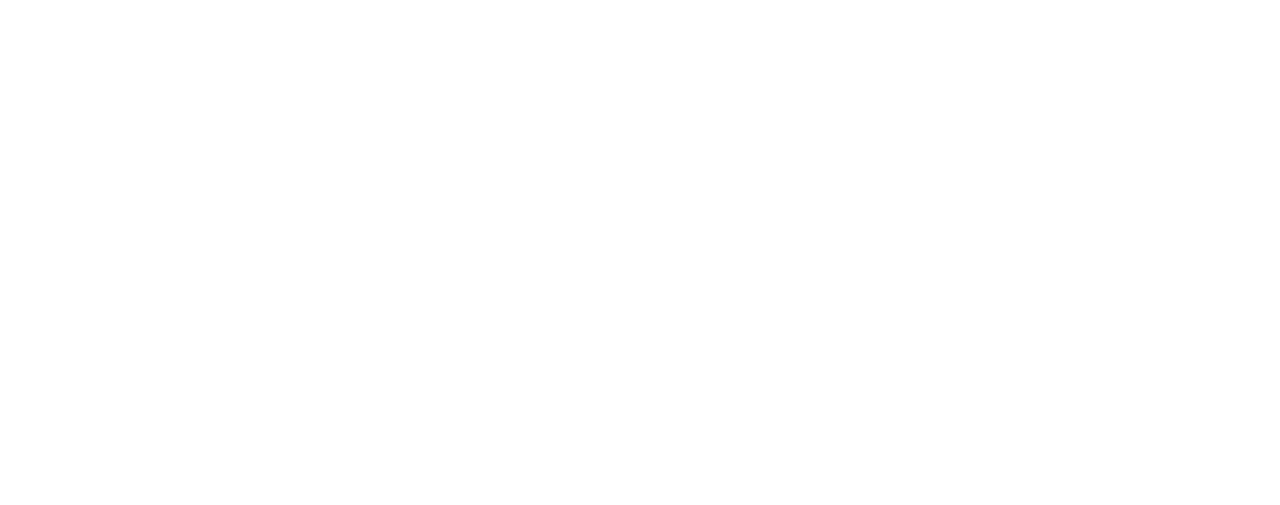
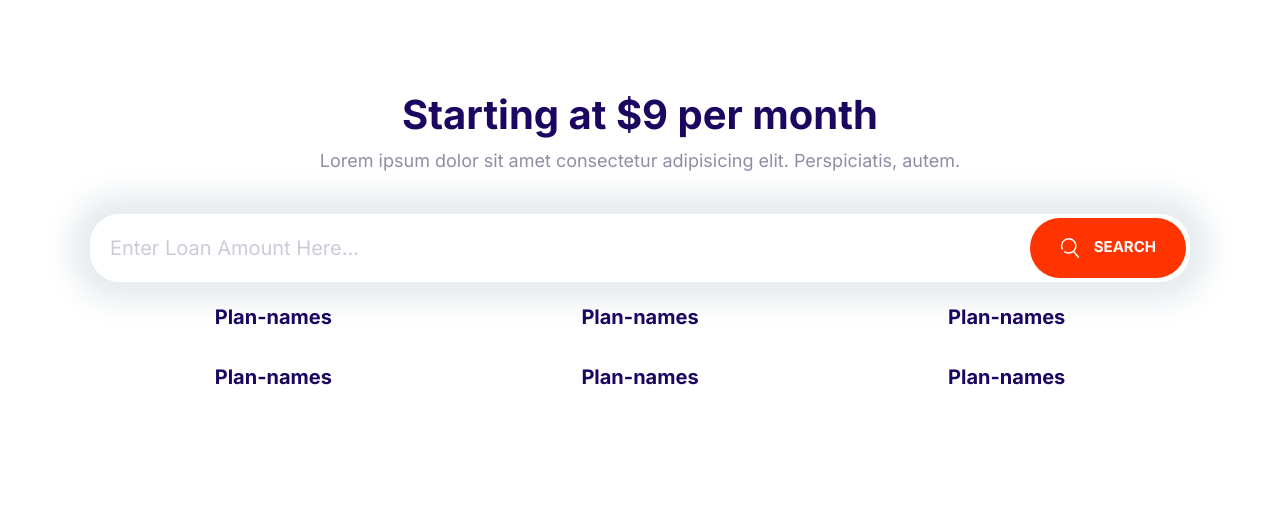
Before and after one commit to MingCong014/SGML, a plain HTML site: page index.html in a window 1280 px wide. Drawn offline with Linux system fonts and the light colour scheme.

Commit message:
Optimizing image + domain block component half way

```diff
--- a/CSS/styles.css
+++ b/CSS/styles.css
@@ -38,6 +38,7 @@ h2,
 h3 {
   color: var(--color-headings);
   margin-bottom: 1rem;
+  line-height: 1.1;
 }
 
 h1 {
@@ -220,11 +221,19 @@ This is entirely a new class. In BEM, use a single hyphen to separate multiple w
   font-size: 1.8rem;
   font-weight: 600;
   margin: 1rem 0; /* adding vertical margin to separate button from other elements */
+  outline: 0; /* This is to prevent chrome from adding outline after clicking in older versions */
   padding: 2rem 3rem;
   text-align: center;
   text-transform: uppercase;
-  white-space: nowrap; /* When in limited space, the text in button
-  doesn't wrap on to the 2nd line */
+  white-space: nowrap; /* When in limited space, the text in button doesn't wrap on to the 2nd line */
+}
+
+.btn .icon {
+  /* In plain words: inside button, the widht of icon would be 2rem, height 2rem*/
+  width: 2rem;
+  height: 2rem;
+  margin-right: 1rem;
+  vertical-align: middle;
 }
 
 .btn--primary {
@@ -286,10 +295,10 @@ This is entirely a new class. In BEM, use a single hyphen to separate multiple w
   border-radius: var(--border-radius);
   border: 1px solid var(--color-border);
   color: var(--color-headings);
-  font-size: 2.5rem;
+  font-size: 2rem;
   outline: 0; /* Just in case chrome add outline border in older versions */
   padding: 1.5rem 3.5rem;
-  text-align: center;
+  text-align: left;
 }
 
 ::placeholder {
@@ -305,6 +314,7 @@ This is entirely a new class. In BEM, use a single hyphen to separate multiple w
 .input-group .input {
   border: 0;
   flex-grow: 1;
+  padding: 1.5rem 2rem;
 }
 
 .input-group .btn {
@@ -493,7 +503,7 @@ This is entirely a new class. In BEM, use a single hyphen to separate multiple w
 
 @media screen and (min-width: 768px) {
   .grid--1x2 {
-    grid-template-columns: 1fr 1fr; /* or code as repeat(2, 1fr) */
+    grid-template-columns: repeat(2, 1fr); /* or code as repeat(2, 1fr) */
   }
 }
 
@@ -571,11 +581,9 @@ This is entirely a new class. In BEM, use a single hyphen to separate multiple w
   .callout .grid--1x2 {
     grid-template-columns: 1fr auto;
   }
-
   .callout__content {
     text-align: left;
   }
-
   .callout .btn {
     justify-self: start;
     margin: 0 2rem;
@@ -727,3 +735,63 @@ This is entirely a new class. In BEM, use a single hyphen to separate multiple w
     border: 0;
   }
 }
+
+/* Hero */
+.hero {
+  clip-path: polygon(0% 0%, 100% 0%, 100% 90%, 0% 100%);
+}
+
+.hero__tagline {
+  font-size: 2rem;
+  color: #b9c3cf;
+  letter-spacing: 1px;
+  margin: 2rem 0 5rem; /* Top and Bottom only */
+}
+
+.hero__image {
+  width: 100%;
+}
+
+@media screen and (min-width: 768px) {
+  .hero {
+    padding-top: 0;
+  }
+  .hero__content {
+    text-align: left;
+    align-self: center;
+  }
+}
+
+/* Domain block */
+.block-domain .input-group {
+  box-shadow: 0 0 30px 20px #e6ebee;
+  border: 0;
+  margin-top: 4rem;
+}
+
+.blcok-domain__prices {
+  display: grid;
+  grid-template-columns: repeat(3, 1fr);
+  grid-template-rows: repeat(2, 6rem); /* 6rem gives height to each row */
+  font-size: 2rem;
+  font-weight: 600;
+  justify-items: center;
+}
+
+@media screen and (min-width: 768px) {
+  /* In plain enlgish: We are writing media query for screens wider than 768px */
+  .blcok-domain__prices {
+    grid-template-columns: repeat(auto-fit, minmax(100px));
+  }
+}
+
+/* Responsive Full-cover background image */
+.background-image {
+  height: 100vh;
+  width: 100vw;
+  position: relative;
+  background-size: cover;
+  background-position: 50% 50%;
+  background-image: url("../images/background_image.webp");
+  background-repeat: no-repeat;
+}
--- a/index.html
+++ b/index.html
@@ -23,6 +23,36 @@
     <link rel="stylesheet" href="css/styles.css" />
   </head>
   <body>
+    <section class="block container block-domain">
+      <header class="block__header">
+        <h2>Starting at $9 per month</h2>
+        <p>
+          Lorem ipsum dolor sit amet consectetur adipisicing elit. Perspiciatis,
+          autem.
+        </p>
+      </header>
+      <div class="input-group">
+        <input
+          type="text"
+          class="input"
+          placeholder="Enter Loan Amount Here..."
+        />
+        <button class="btn btn--accent">
+          <svg class="icon icon--white">
+            <use xlink:href="images/sprite.svg#search"></use>
+          </svg>
+          Search
+        </button>
+      </div>
+      <ul class="list blcok-domain__prices">
+        <li>Plan-names</li>
+        <li>Plan-names</li>
+        <li>Plan-names</li>
+        <li>Plan-names</li>
+        <li>Plan-names</li>
+        <li>Plan-names</li>
+      </ul>
+    </section>
     <script src="js/main.js"></script>
   </body>
 </html>
```
Also changed, not shown: components/backgroundImage.html (added, +3 -0 lines), components/hero.html (added, +17 -0 lines), images/Student.webp (added), images/background_image.webp (added), images/banner.png (added), images/banner.webp (added), images/couple.webp (added), images/family-renovation.webp (added), images/student2.webp (added).
